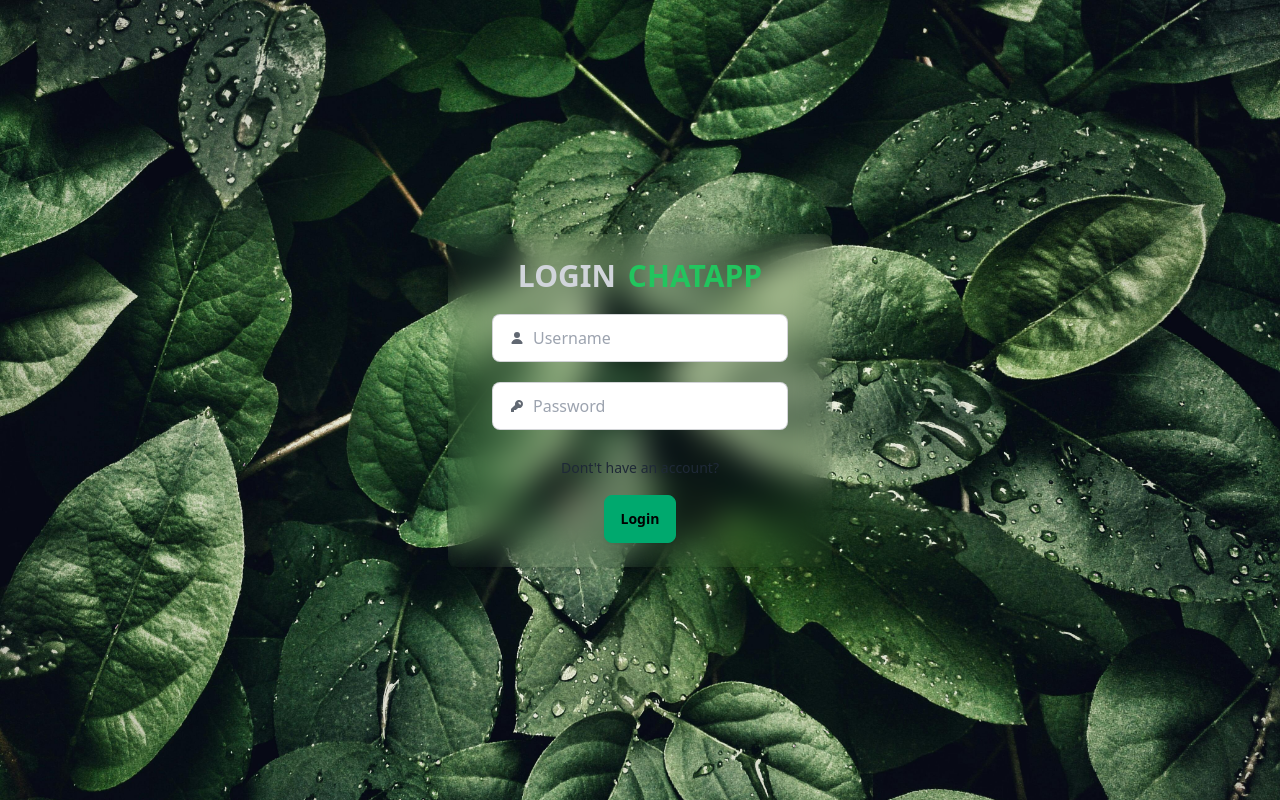
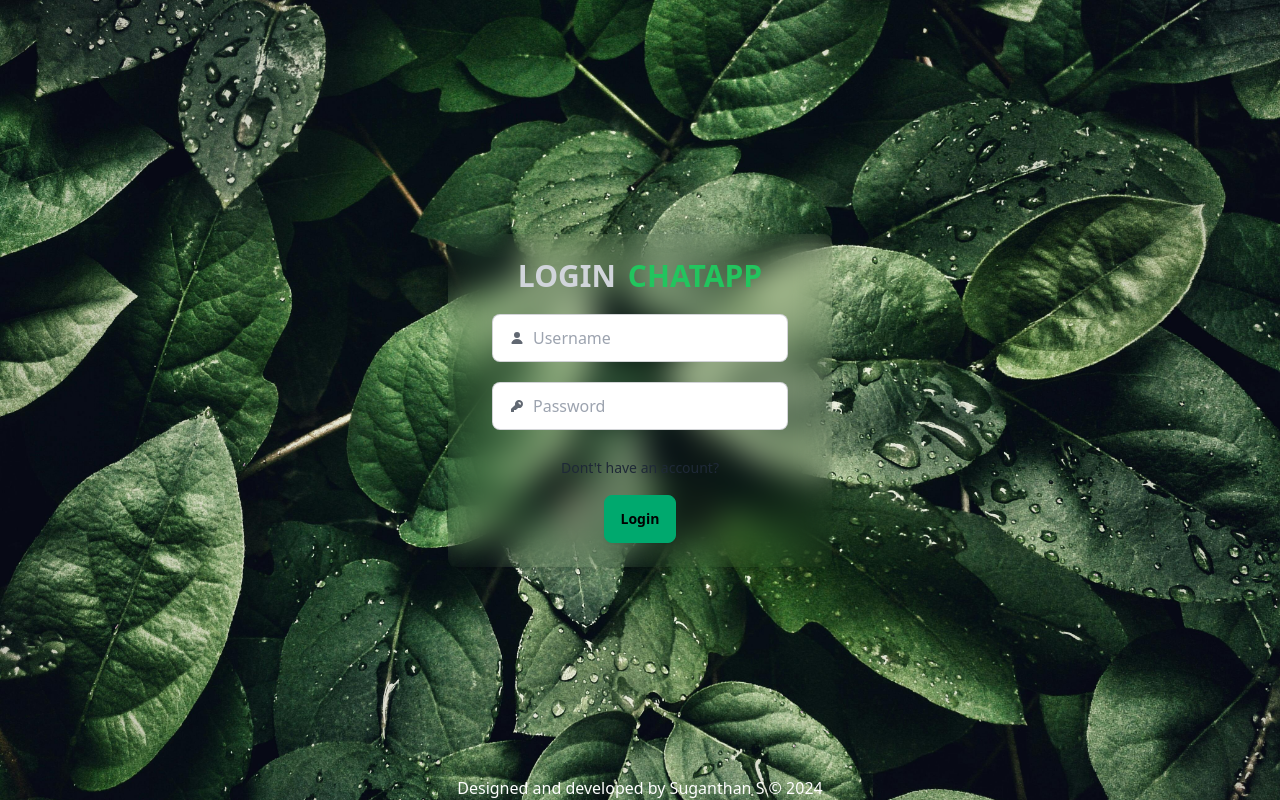
Before and after one commit to suganthan0001/CHAT-APP, a React (Vite) app in the folder frontend/: page /login in a window 1280 px wide. Built offline with nearby package versions, Linux system fonts and the light colour scheme.

Commit message:
copyrights added

```diff
--- a/frontend/src/App.jsx
+++ b/frontend/src/App.jsx
@@ -34,6 +34,7 @@ function App() {
           </Routes>
         )}
         <Toaster />
+        <div className="copyrights">Designed and developed by Suganthan S &copy; 2024 </div>
       </div>
     </>
   );
--- a/frontend/src/index.css
+++ b/frontend/src/index.css
@@ -56,3 +56,12 @@ body{
 		transform: translate3d(4px, 0, 0);
 	}
 }
+
+.copyrights {
+    position: absolute;
+    width: 100%;
+    bottom: 0;
+    text-align: center;
+    color: #ffffff;
+    font-weight: 300;
+}
```
